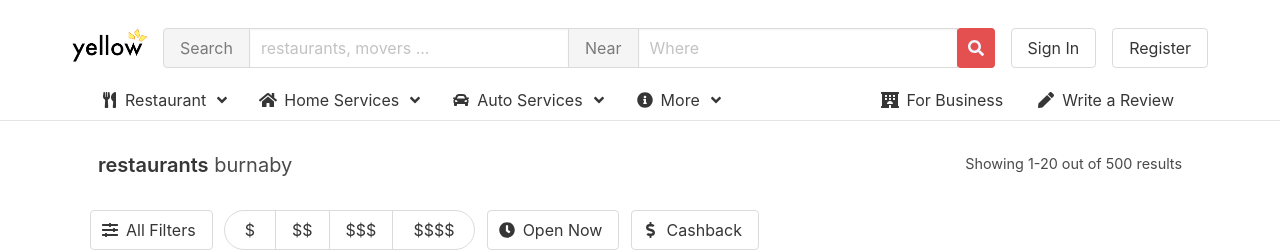
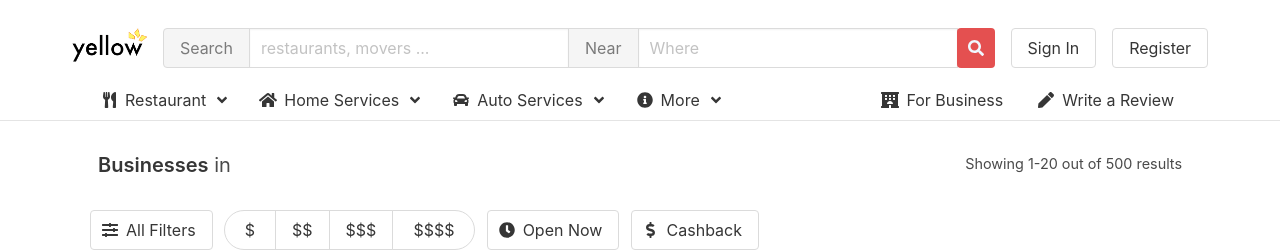
Before and after one commit to saqibhasib/yelp-clone, a React (Create React App) app: page /search in a window 1280 px wide. Shown: the top 252 px of the page. Built offline with nearby package versions, Linux system fonts and the light colour scheme.

Commit message:
made search keys appear on search page

```diff
--- a/src/NavBarMain/NavBarMain.js
+++ b/src/NavBarMain/NavBarMain.js
@@ -4,13 +4,15 @@ import { SearchBar } from '../SearchBar/SearchBar';
 import styles from './NavBarMain.module.css';
 import { Link } from 'react-router-dom';
 
-export function NavBarMain(){
+export function NavBarMain(props){
+
+
     return(
         <div className={styles['nav-bar']}>
             <Link to='/'>
                 <img src={logo} className={styles.logo} alt="logo"/>
             </Link>
-            <SearchBar small/>
+            <SearchBar small term={props.term} location={props.location}/>
 
             <button className={`button ${styles['nav-button']}`}>Sign In</button>
             <button className={`button ${styles['nav-button']}`}>Register</button>
--- a/src/Search/Search.js
+++ b/src/Search/Search.js
@@ -3,13 +3,22 @@ import { NavBarMain } from '../NavBarMain/NavBarMain';
 import { SubNav } from '../NavBarMain/SubNav/SubNav';
 import { SearchResults } from './SearchResults/SearchResults';
 import { SearchResultSummary } from './SearchResultSummary/SearchResultSummary';
+import { Router, useHistory } from 'react-router';
+import { useLocation } from 'react-router-dom';
 
-export function Search(){
+export function Search(props){
+    const location = useLocation();
+    const params = new URLSearchParams(location.search);
+    const term = params.get('find_desc');
+    const locationParam = params.get('find_loc');
+
+
+
     return(
         <div>
-            <NavBarMain/>
+            <NavBarMain term={term} location={locationParam}/>
             <SubNav/>
-            <SearchResultSummary/>
+            <SearchResultSummary term={term} location={locationParam}/>
             <SearchResults/>
         </div>
     );
--- a/src/Search/SearchResultSummary/SearchResultSummary.js
+++ b/src/Search/SearchResultSummary/SearchResultSummary.js
@@ -1,11 +1,12 @@
-import React from 'react';
+import React, { useEffect, useState } from 'react';
 import styles from './SearchResultSummary.module.css';
 
-export function SearchResultSummary(){
+export function SearchResultSummary(props) {
+
     return(
         <div className={styles.container}>
             <div className={styles['search-summary']}>
-                <h1 className='subtitle'><strong>restaurants</strong> burnaby</h1>
+                <h1 className='subtitle'><strong>{props.term || 'Businesses'}</strong> in {props.location}</h1>
                 <p>Showing 1-20 out of 500 results</p>
             </div>
             <div className={styles.filters}>
--- a/src/SearchBar/SearchBar.js
+++ b/src/SearchBar/SearchBar.js
@@ -10,7 +10,7 @@ export function SearchBar(props) {
         if(typeof props.search === 'function'){
             props.search(term, location);
         }
-        console.log(term,location);
+        // console.log(term,location);
         e.preventDefault();
     }
 
@@ -28,6 +28,7 @@ export function SearchBar(props) {
                     <input className={`input ${sizeClass} ${styles['input-control']}`}
                             onChange={(e)=> setTerm(e.target.value)}
                             type="text"
+                            value={term}
                             placeholder="restaurants, movers ..."/>
                 </p>
                 <div className="control">
@@ -39,6 +40,7 @@ export function SearchBar(props) {
                     <input className={`input ${sizeClass} ${styles['input-control']}`}
                             onChange={(e)=> setLocation(e.target.value)}
                             type="text"
+                            value={location}
                             placeholder="Where"/>
                 </p>
                 <button className={`button ${sizeClass} ${styles["search-button"]}`} onClick={submit}>
```
